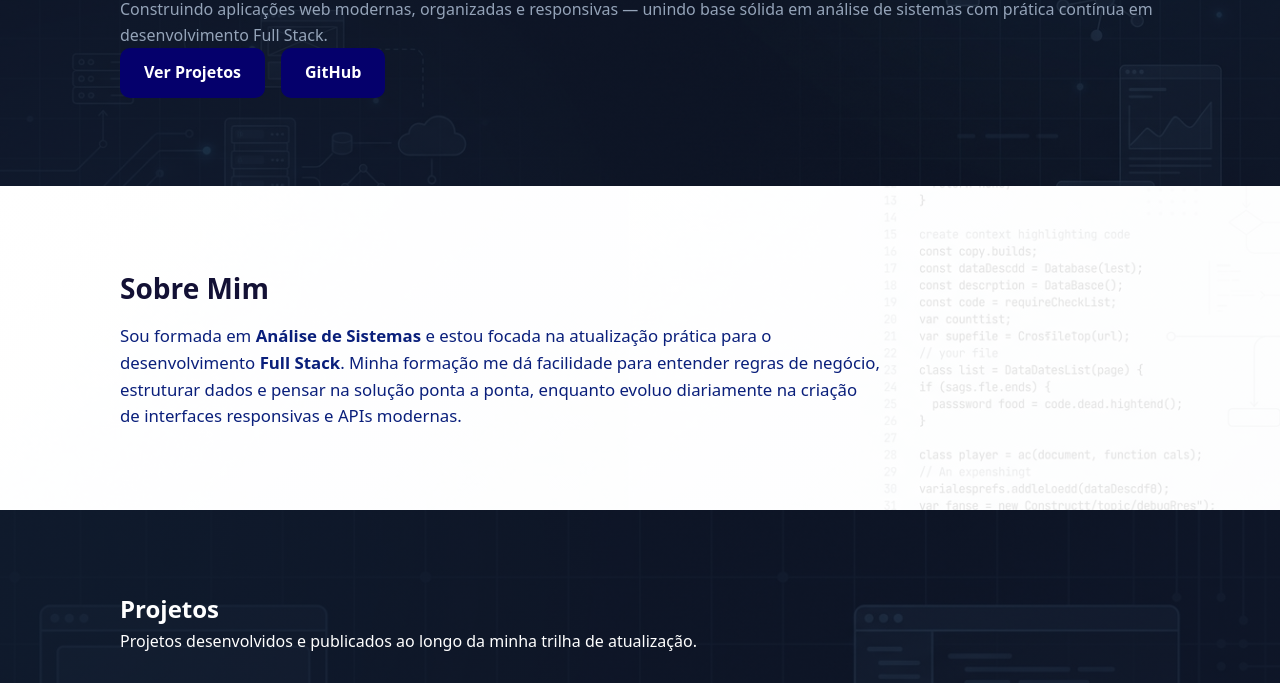
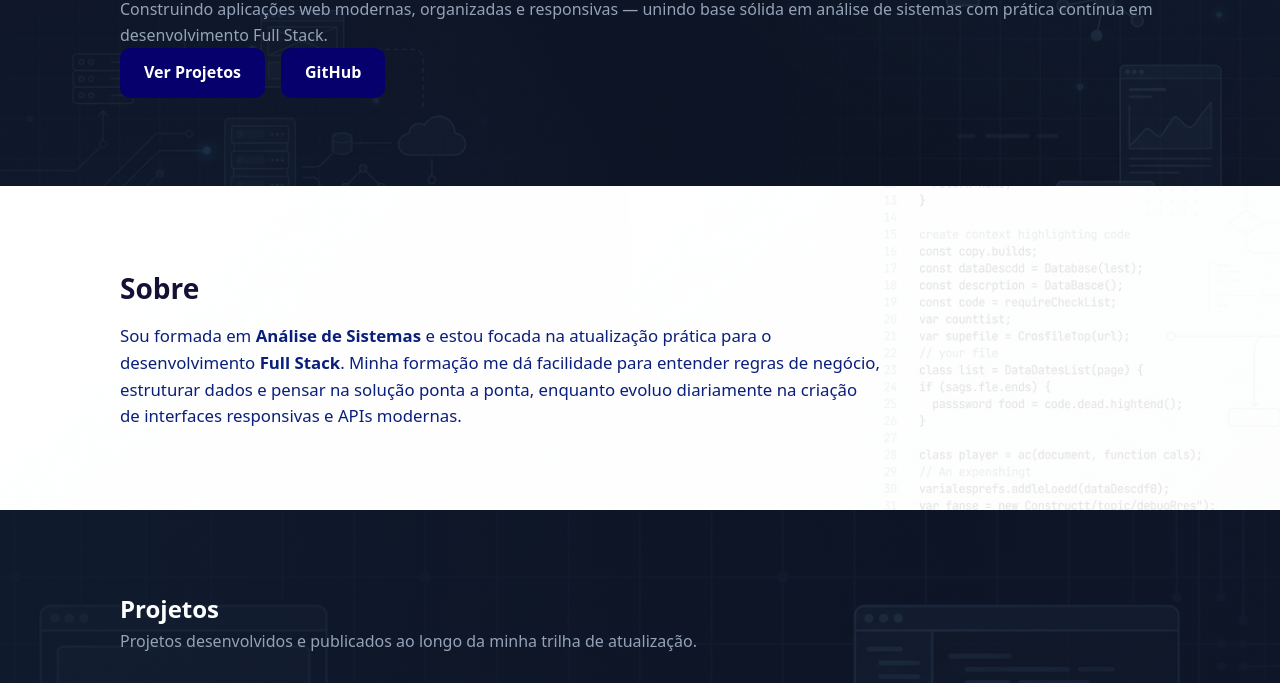
Before and after one commit to nandymax/portfolio-web, a plain HTML site: page index.html in a window 1280 px wide. Shown: the part 261-944 px from the top of the page. Drawn offline with Linux system fonts and the light colour scheme.

Commit message:
alterar cores subtitulo projetos

```diff
--- a/css/style.css
+++ b/css/style.css
@@ -230,7 +230,7 @@ btn-outline {
 }
 
 .projetos .section-subtitle {
-  color: #ffffff;
+  color: #94a3b8;
 }
 
 /* Mantém os cartões legíveis e com bom contraste sobre o fundo escuro */
--- a/index.html
+++ b/index.html
@@ -41,7 +41,7 @@
     <!-- Seção Sobre Mim -->
     <section id="sobre" class="section section-alt">
       <div class="container">
-        <h2>Sobre Mim</h2>
+        <h2>Sobre</h2>
         <p class="about-text">
           Sou formada em <strong>Análise de Sistemas</strong> e estou focada na atualização
           prática para o desenvolvimento <strong>Full Stack</strong>. Minha formação me dá facilidade
```
